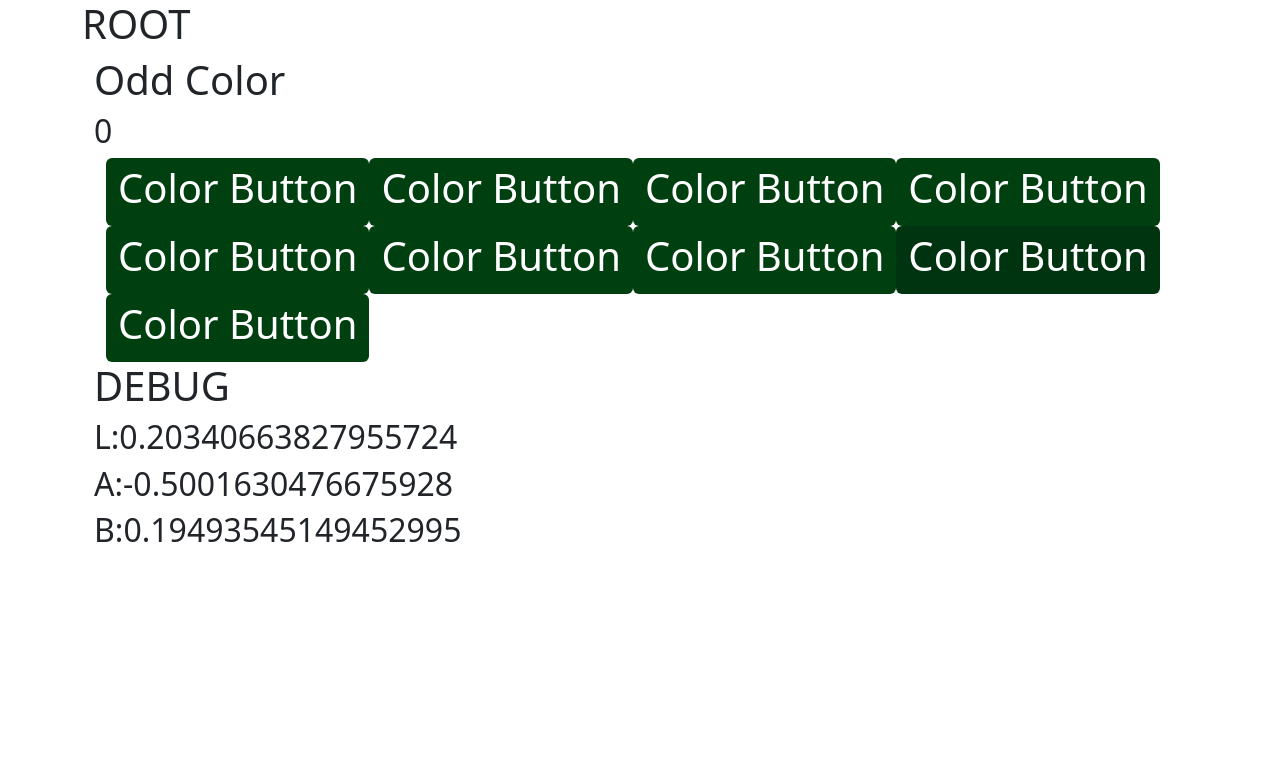
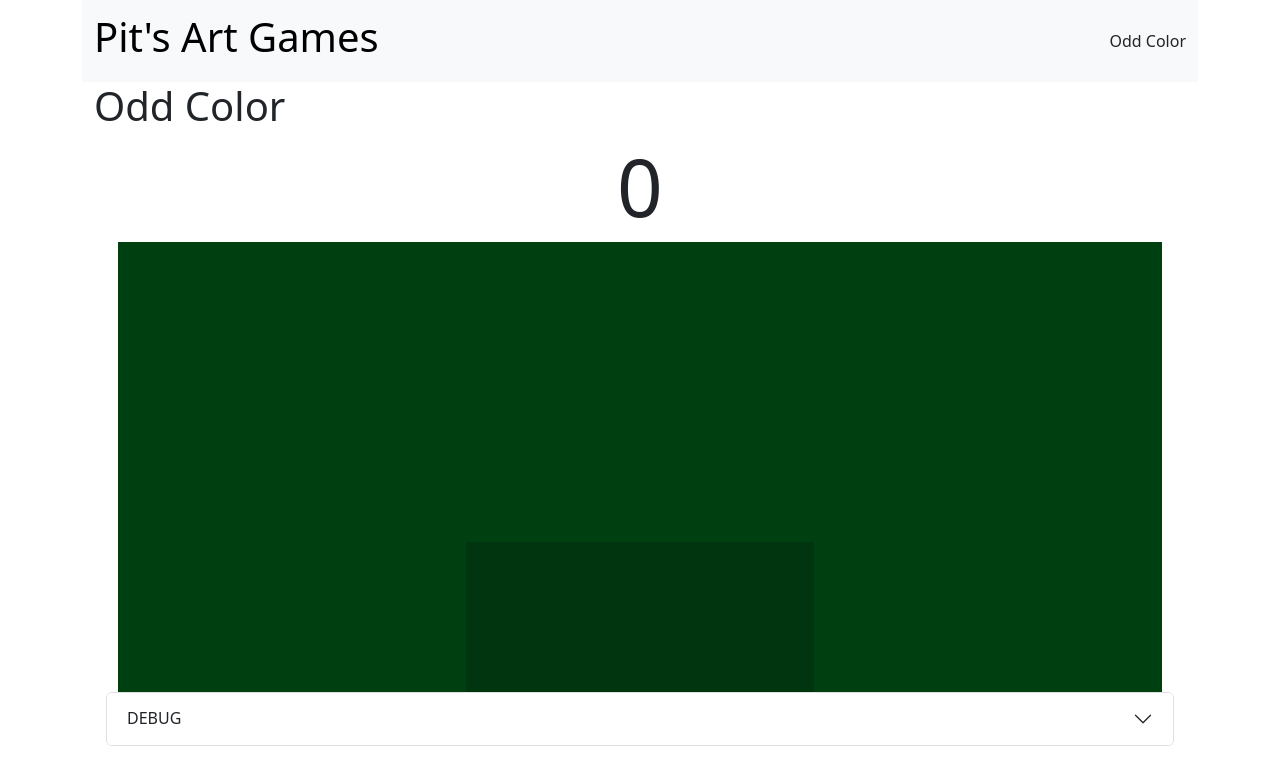
Before and after one commit to PitEG/art-trainer, a React (Vite) app: page /oddcolor in a window 1280 px wide. Shown: the top 784 px of the page. Built offline with nearby package versions, Linux system fonts and the light colour scheme.

Commit message:
prettied some stuff up a bit

```diff
--- a/src/App.scss
+++ b/src/App.scss
@@ -1 +1,7 @@
 @import 'bootstrap/scss/bootstrap';
+
+.home {
+  h1 {
+    font-weight: bold;
+  }
+}
--- a/src/App.tsx
+++ b/src/App.tsx
@@ -2,18 +2,16 @@ import "./App.scss";
 import { Outlet, BrowserRouter, Routes, Route } from "react-router";
 import { Container } from "react-bootstrap";
 import OddColor from "./OddColor/OddColor";
+import TopBar from "./TopBar";
+import Home from "./Home";
 
 const Root = () => {
   return (
     <Container>
-      <h1> ROOT </h1>
+      <TopBar />
       <Outlet />
     </Container>
   );
-};
-
-const Home = () => {
-  return <h1>HOME</h1>;
 };
 
 const Page = () => {
--- /dev/null
+++ b/src/Home.tsx
@@ -0,0 +1,11 @@
+import { Container } from "react-bootstrap";
+
+const Home = () => {
+  return (
+    <Container className="home">
+      <h1 className="display-1">HOME</h1>
+    </Container>
+  );
+};
+
+export default Home;
--- a/src/OddColor/ColorButton.tsx
+++ b/src/OddColor/ColorButton.tsx
@@ -15,9 +15,11 @@ const ColorButton = (props: ColorButtonProps) => {
     border: `lab(${l * 100.0} ${a * 100.0} ${b * 100.0})`,
   };
   return (
-    <Button className="odd-color-button" style={styles} onClick={props.action}>
-      <h1>Color Button</h1>
-    </Button>
+    <Button
+      className="odd-color-button"
+      style={styles}
+      onClick={props.action}
+    ></Button>
   );
 };
 
--- a/src/OddColor/Grid.tsx
+++ b/src/OddColor/Grid.tsx
@@ -1,8 +1,15 @@
 import { Container } from "react-bootstrap";
 import ColorButton from "./ColorButton";
 
+interface Color {
+  l: number;
+  a: number;
+  b: number;
+}
+
 interface GridProps {
-  color: { l: number; a: number; b: number };
+  color: Color;
+  oddColor: Color;
   difficulty: number;
   onCorrect: () => void;
   onWrong: () => void;
@@ -16,22 +23,13 @@ const Grid = (props: GridProps) => {
 
   // insert 1 odd button
   const answer = Math.floor(Math.random() * 9);
-  const offset = (x: number, offset: number) => {
-    const sign = Math.random() > 0.5 ? 1 : -1;
-    return x + sign * offset;
-  };
-  const offColor = {
-    l: offset(props.color.l, 0.05),
-    a: offset(props.color.a, 0.05),
-    b: offset(props.color.b, 0.05),
-  };
   buttons.splice(
     answer,
     0,
-    <ColorButton color={offColor} action={props.onCorrect} />,
+    <ColorButton color={props.oddColor} action={props.onCorrect} />,
   );
   console.log("normal:", props.color);
-  console.log("odd:", offColor);
+  console.log("odd:", props.oddColor);
 
   return (
     <Container className="odd-color-grid justify-content-center">
--- a/src/OddColor/OddColor.scss
+++ b/src/OddColor/OddColor.scss
@@ -1,14 +1,11 @@
 .odd-color-button {
-  //width: 100px;
-  height: 150px;
-  height: 150px;
   border-radius: 0;
-  margin: 2px;
 }
 
 .odd-color-grid {
   display: grid;
   grid: repeat(3, 1fr) / repeat(3, 1fr);
+  height: 450px;
 }
 
 .odd-color-game-over {
@@ -16,7 +13,11 @@
     text-align: center;
   }
 
-  h3 {
+  h2 {
     text-align: center;
   }
+
+  margin-top: auto;
+  margin-bottom: auto;
+  height: 100%;
 }
--- a/src/OddColor/OddColor.tsx
+++ b/src/OddColor/OddColor.tsx
@@ -1,6 +1,7 @@
-import { Button, Container } from "react-bootstrap";
+import { Button, Container, Accordion } from "react-bootstrap";
 import { useState } from "react";
 import Grid from "./Grid";
+import "./OddColor.scss";
 
 const OddColor = () => {
   const [score, setScore] = useState(0);
@@ -10,6 +11,15 @@ const OddColor = () => {
     l: Math.random() * 0.8 + 0.1, // l is between [0.1,0.9]
     a: Math.random() * 1.8 - 0.9, // a is between [-0.8,0.8]
     b: Math.random() * 1.8 - 0.9, // b is between [-0.8,0.8]
+  };
+  const offset = (x: number, offset: number) => {
+    const sign = Math.random() > 0.5 ? 1 : -1;
+    return x + sign * offset;
+  };
+  const oddColor = {
+    l: offset(randomColor.l, 0.05),
+    a: offset(randomColor.a, 0.05),
+    b: offset(randomColor.b, 0.05),
   };
 
   const correct = () => {
@@ -28,32 +38,51 @@ const OddColor = () => {
   };
 
   const gameOverScreen = (
-    <div className="odd-color-game-over d-flex row justify-content-center">
+    <Container className="odd-color-game-over d-flex row justify-content-center">
       <h1>GAME OVER, MAN</h1>
-      <h3> try again? </h3>
-      <Button onClick={reset}> yeah </Button>
-    </div>
+      <h2> You scored: {score}!</h2>
+      <h2> try again? </h2>
+      <Button onClick={reset}>
+        <h2>yeah</h2>
+      </Button>
+    </Container>
   );
 
   const gameScreen = (
-    <div>
+    <Container>
+      <h2 className="text-center display-1">{score}</h2>
       <Grid
         color={randomColor}
+        oddColor={oddColor}
         difficulty={1}
         onCorrect={correct}
         onWrong={wrong}
       />
-      <h1> DEBUG </h1>
-      <h2> L:{randomColor.l} </h2>
-      <h2> A:{randomColor.a} </h2>
-      <h2> B:{randomColor.b} </h2>
-    </div>
+      <Accordion>
+        <Accordion.Item eventKey="0">
+          <Accordion.Header> DEBUG </Accordion.Header>
+          <Accordion.Body>
+            <h3> color </h3>
+            <p> L:{randomColor.l} </p>
+            <p> A:{randomColor.a} </p>
+            <p> B:{randomColor.b} </p>
+            <h3> odd color </h3>
+            <p> L:{oddColor.l} </p>
+            <p> A:{oddColor.a} </p>
+            <p> B:{oddColor.b} </p>
+            <h3> diff </h3>
+            <p> L:{oddColor.l - randomColor.l} </p>
+            <p> A:{oddColor.a - randomColor.a} </p>
+            <p> B:{oddColor.b - randomColor.b} </p>
+          </Accordion.Body>
+        </Accordion.Item>
+      </Accordion>
+    </Container>
   );
 
   return (
-    <Container>
+    <Container className="odd-color min-vh-100">
       <h1>Odd Color</h1>
-      <h2>{score}</h2>
       {gameOver ? gameOverScreen : gameScreen}
     </Container>
   );
--- /dev/null
+++ b/src/TopBar.tsx
@@ -0,0 +1,25 @@
+import { Container, Navbar, Nav } from "react-bootstrap";
+import { Link } from "react-router";
+
+const TopBar = () => {
+  return (
+    <Navbar expand="lg" className="bg-body-tertiary">
+      <Container>
+        <Navbar.Brand>
+          <Link className="nav-link" to="/">
+            <h1>Pit's Art Games</h1>
+          </Link>
+        </Navbar.Brand>
+        <Navbar.Toggle aria-controls="basic-navbar-nav" />
+        <Navbar.Collapse>
+          <Nav className="me-auto">
+            <Link className="nav-link" to="/oddcolor"></Link>
+          </Nav>
+          <Nav.Link href="/oddcolor"> Odd Color </Nav.Link>
+        </Navbar.Collapse>
+      </Container>
+    </Navbar>
+  );
+};
+
+export default TopBar;
```
